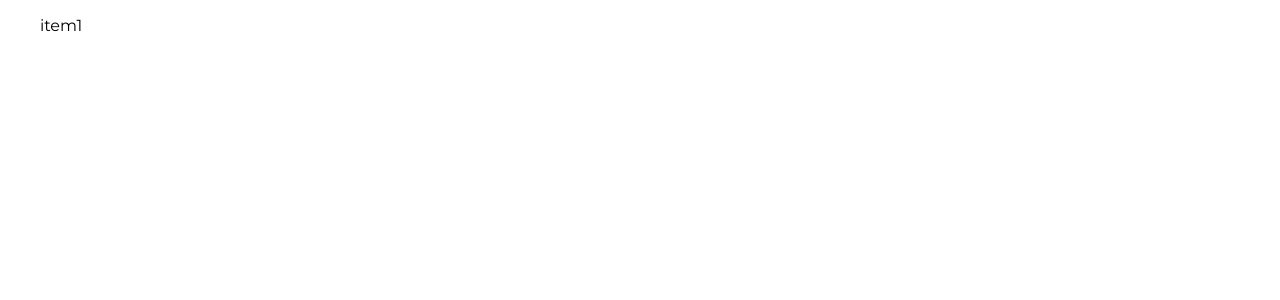
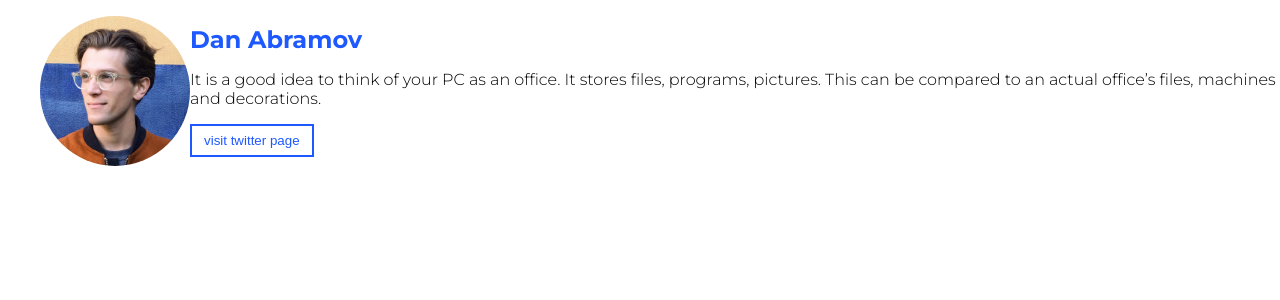
Before and after one commit to eduwebpl/kurs-react-od-podstaw, a React (Create React App) app in the folder 02/: page / in a window 1280 px wide. Shown: the top 300 px of the page. Built offline with nearby package versions, Linux system fonts and the light colour scheme.

Commit message:
02.2-finish

```diff
--- a/02/src/components/ListWrapper/ListItem/ListItem.css
+++ b/02/src/components/ListWrapper/ListItem/ListItem.css
@@ -1,5 +1,31 @@
-.listItemWrapper {
+.listItem__wrapper {
     list-style: none;
     padding: 0;
     margin: 0;
+    display: flex;
+    align-items: center;
 }
+
+.listItem__image {
+    width: 150px;
+    height: 150px;
+    border-radius: 50%;
+}
+
+.listItem__name {
+    margin: 0;
+    color: #1E58FF;
+    font-weight: 700;
+}
+
+.listItem__description {
+    font-weight: 300;
+}
+
+.listItem__button {
+    padding: 7px 12px;
+    font-weight: 500;
+    background: none;
+    border: 2px solid #1E58FF;
+    color: #1E58FF;
+}
--- a/02/src/components/ListWrapper/ListItem/ListItem.js
+++ b/02/src/components/ListWrapper/ListItem/ListItem.js
@@ -1,9 +1,15 @@
 import React from 'react';
 import './ListItem.css';
+import danAbramovImage from '../../../assets/images/danabramov.jpg';
 
 const ListItem = () => (
-    <li className="listItemWrapper">
-        item1
+    <li className="listItem__wrapper">
+        <img src={danAbramovImage} className="listItem__image" />
+        <div>
+            <h2 className="listItem__name">Dan Abramov</h2>
+            <p className="listItem__description">It is a good idea to think of your PC as an office. It stores files, programs, pictures. This can be compared to an actual office’s files, machines and decorations.</p>
+            <button className="listItem__button">visit twitter page</button>
+        </div>
     </li>
 );
 
--- a/02/src/index.css
+++ b/02/src/index.css
@@ -1,4 +1,4 @@
-@import url('https://fonts.googleapis.com/css?family=Montserrat');
+@import url('https://fonts.googleapis.com/css?family=Montserrat:300,500,700');
 
 *, *::before, *::after {
     box-sizing: border-box;
```
